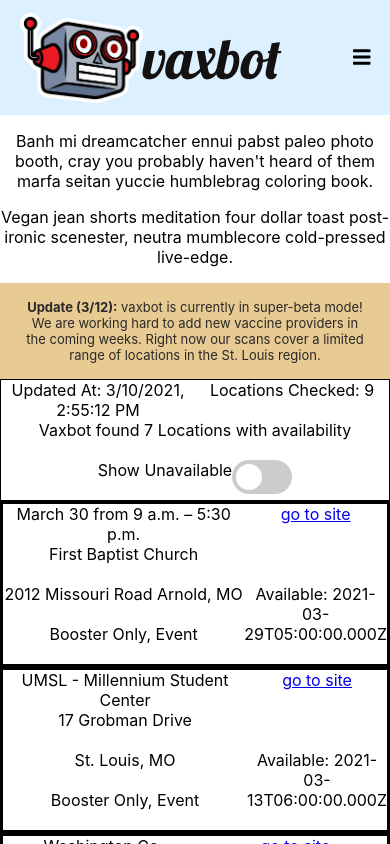
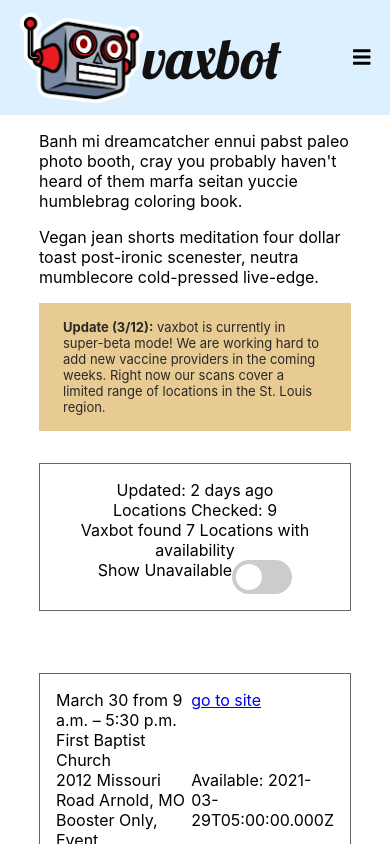
Before and after one commit to vaxbot/vaxbot-frontend, a React (Create React App) app: page / in a window 390 px wide. Shown: the top 844 px of the page. Built offline with nearby package versions, Linux system fonts and the light colour scheme.

Commit message:
format for mobile. add date formatting

```diff
--- a/src/App.css
+++ b/src/App.css
@@ -1,5 +1,7 @@
 .App {
+/*
   text-align: center;
+*/
   display: flex;
   flex-direction: column;
   min-height: 100vh;
@@ -7,6 +9,8 @@
 
 .content {
   flex: 1 0 auto;
+  width: 80%;
+  margin: 0 auto;
 }
 
 /*
--- a/src/components/Home/Home.css
+++ b/src/components/Home/Home.css
@@ -8,25 +8,24 @@
     font-size: small;
     padding: 3px 24px;
     opacity: 0.9;
+    margin: 8px 0px 8px
 
 }
 
 #providers-meta {
-    border: 1px solid black;
+    border: 1.5px solid var(--black-coral);
+    margin: 32px 0px 62px;
+    padding: 16px;
+    text-align: center;
 }
 
 .meta-container {
     display: grid;
-    grid-template-columns: repeat(2, 1fr);
-    grid-template-rows: repeat(3, 1fr);
+    grid-template-columns: repeat(2, 1fr));
 }
 
 .meta-item {
 
-}
-
-.item-long {
-    grid-column-end: span 2;
 }
 
 .slider-text {
--- a/src/components/Home/Home.js
+++ b/src/components/Home/Home.js
@@ -15,12 +15,30 @@ class Home extends Component {
             show_unavailable: false,
         }
         this.addProviders = this.addProviders.bind(this);
+        this.diffDateStingFromNow = this.diffDateStringFromNow.bind(this)
     }
 
     addProviders(arr) {
         console.log(arr[1]);
         const new_list = this.state.providers.concat(arr);
         this.setState({providers: new_list})
+    }
+
+    diffDateStringFromNow(date) {
+      const diff_time = Math.abs(date - Date.now());
+      const diff_days = Math.floor(diff_time / (1000 * 60 * 60 * 24))
+      const diff_hours = Math.floor(diff_time / (1000 * 60 * 60))
+      const diff_minutes = Math.floor(diff_time / (1000 * 60))
+
+      if(diff_days > 0) {
+          return `${diff_days} days`
+      } else if (diff_hours > 0) {
+          return `${diff_hours} hours`
+      } else if(diff_minutes > 0) {
+          return `${diff_minutes} minutes`
+      } else {
+          return `< 1 minute`
+      }
     }
 
     componentDidMount(){
@@ -48,7 +66,8 @@ class Home extends Component {
           }
         })
         let datetime = new Date(sorted[0].updatedAt)
-        last_updated = datetime.toLocaleString()
+        let diff = this.diffDateStringFromNow(datetime)
+        last_updated = `${diff} ago`
       } else {
           last_updated =  null;
       }
@@ -100,11 +119,13 @@ class Home extends Component {
               our scans cover a limited range of locations in the St. Louis region.
             </p>
           </div>
-          <div id="providers-meta" className="meta-container">
-            <div className="meta-item" >Updated At: { last_updated } </div>
-            <div className="meta-item">Locations Checked: { this.state.providers.length }</div>
-            <div className="meta-item item-long">Vaxbot found { providers_available.length } Locations with availability</div>
-            <div className="meta-item item-long">
+          <div id="providers-meta">
+            <div className="meta-container">
+              <div className="meta-item" >Updated: { last_updated } </div>
+              <div className="meta-item">Locations Checked: { this.state.providers.length }</div>
+            </div>
+            <div className="">Vaxbot found { providers_available.length } Locations with availability</div>
+            <div className="">
               <div className="slider-text">Show Unavailable</div>
               <label class="switch">
                 <input onChange={ handleSliderChange } type="checkbox" />
@@ -112,7 +133,9 @@ class Home extends Component {
               </label>
             </div>
           </div>
-          { provider_cards }
+          <div className= "provider-cards-wrapper">
+            { provider_cards }
+          </div>
         </div>
       )
     }
--- a/src/components/Provider/Provider.css
+++ b/src/components/Provider/Provider.css
@@ -1,5 +1,7 @@
 .provider {
-    border: solid 3px black
+    border: 1.5px solid var(--black-coral);
+    padding: 16px;
+    margin: 24px 0px 24px;
 }
 
 .hidden {
```
